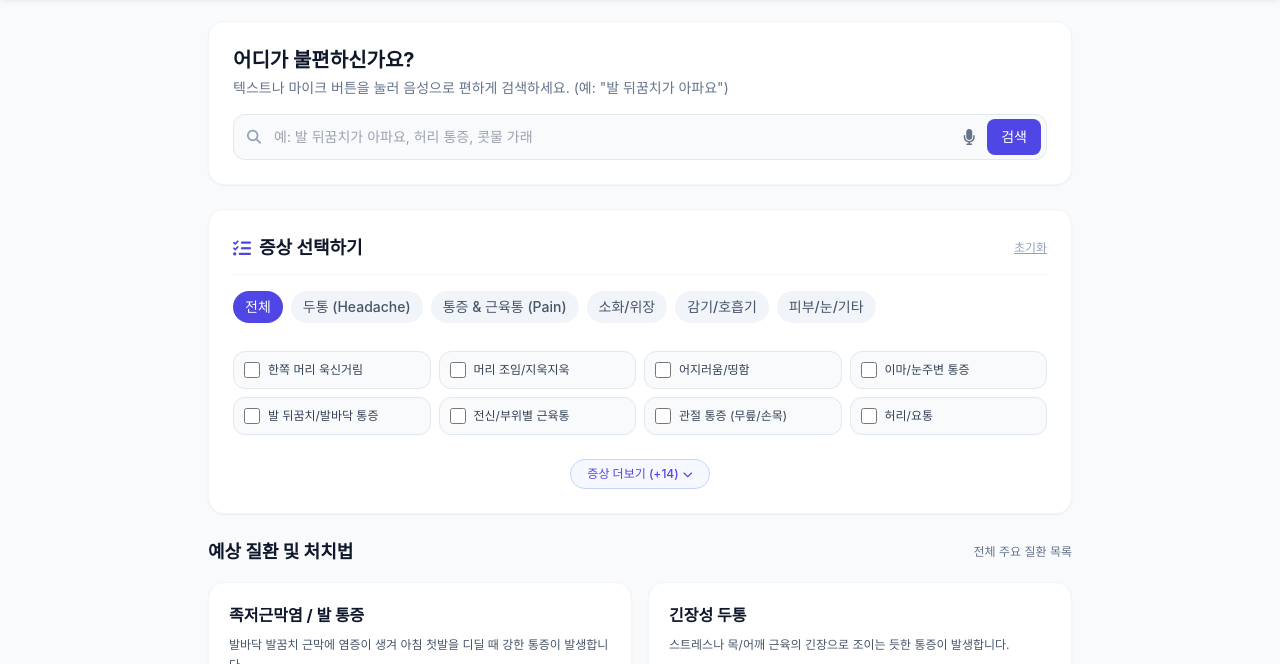
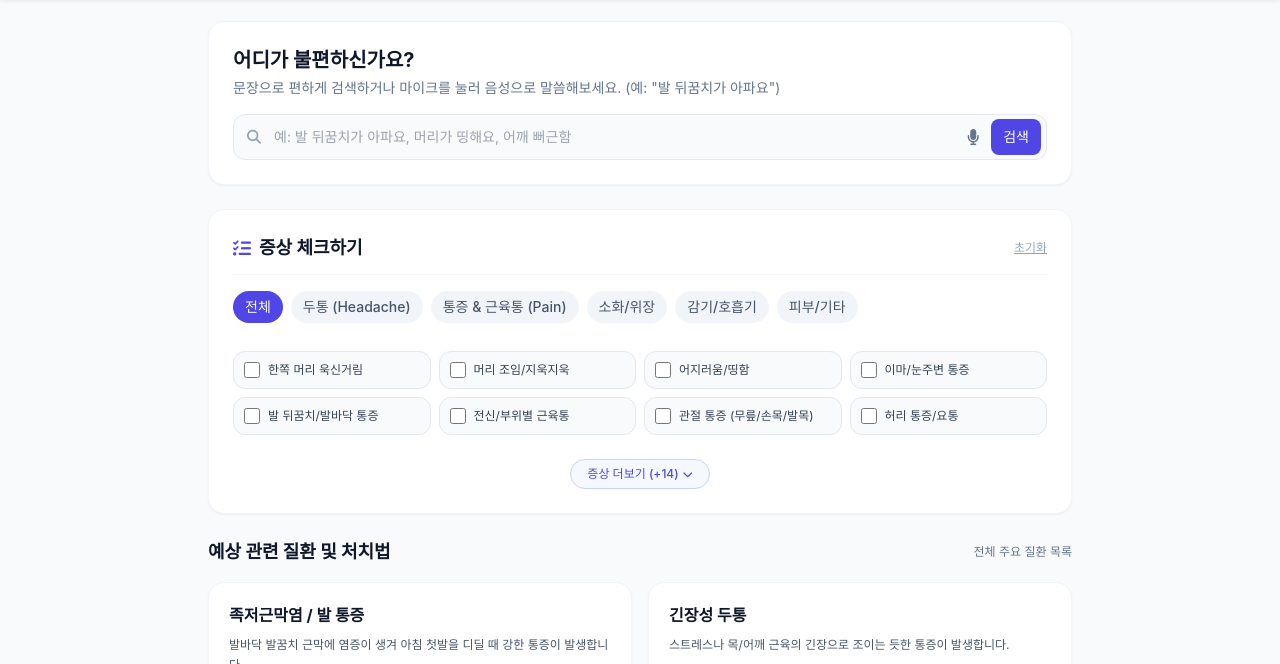
Before and after one commit to kangin2599-crypto/care, a plain HTML site: page index.html in a window 1280 px wide. Shown: the part 59-723 px from the top of the page. Drawn offline with nearby package versions, Linux system fonts and the light colour scheme; a web font is replaced by a local one.

Commit message:
Update index.html

```diff
--- a/index.html
+++ b/index.html
@@ -35,22 +35,22 @@
     <!-- Main Content -->
     <main class="max-w-4xl mx-auto px-4 py-6 w-full flex-grow space-y-6">
 
-        <!-- Banner & Speech Search -->
+        <!-- Banner & Natural / Speech Search -->
         <section class="bg-white rounded-2xl p-5 sm:p-6 shadow-sm border border-slate-100">
             <h1 class="text-lg sm:text-xl font-bold text-slate-900 mb-1">어디가 불편하신가요?</h1>
-            <p class="text-xs sm:text-sm text-slate-500 mb-4">텍스트나 마이크 버튼을 눌러 음성으로 편하게 검색하세요. (예: "발 뒤꿈치가 아파요")</p>
+            <p class="text-xs sm:text-sm text-slate-500 mb-4">문장으로 편하게 검색하거나 마이크를 눌러 음성으로 말씀해보세요. (예: "발 뒤꿈치가 아파요")</p>
 
             <div class="relative flex items-center">
                 <input type="text" id="naturalSearchInput" onkeyup="handleSearch(event)"
-                       placeholder="예: 발 뒤꿈치가 아파요, 허리 통증, 콧물 가래"
-                       class="w-full pl-10 pr-24 py-3 bg-slate-50 border border-slate-200 rounded-xl text-sm focus:outline-none focus:ring-2 focus:ring-indigo-500 focus:bg-white transition">
+                       placeholder="예: 발 뒤꿈치가 아파요, 머리가 띵해요, 어깨 뻐근함"
+                       class="w-full pl-10 pr-28 py-3 bg-slate-50 border border-slate-200 rounded-xl text-sm focus:outline-none focus:ring-2 focus:ring-indigo-500 focus:bg-white transition">
                 <i class="fa-solid fa-magnifying-glass absolute left-3.5 text-slate-400 text-sm"></i>
 
                 <div class="absolute right-1.5 flex items-center gap-1">
-                    <button id="micBtn" onclick="startSpeechRecognition()" title="음성으로 검색" class="p-2 text-slate-500 hover:text-indigo-600 hover:bg-slate-100 rounded-lg transition">
+                    <button id="micBtn" onclick="startSpeechRecognition()" title="음성 검색" class="p-2 text-slate-500 hover:text-indigo-600 hover:bg-slate-100 rounded-lg transition">
                         <i id="micIcon" class="fa-solid fa-microphone text-base"></i>
                     </button>
-                    <button onclick="executeSearch()" class="px-3.5 py-2 bg-indigo-600 hover:bg-indigo-700 text-white text-xs sm:text-sm font-medium rounded-lg transition">
+                    <button onclick="executeSearch()" class="px-3 py-2 bg-indigo-600 hover:bg-indigo-700 text-white text-xs sm:text-sm font-medium rounded-lg transition">
                         검색
                     </button>
                 </div>
@@ -64,7 +64,7 @@
         <section class="bg-white rounded-2xl p-5 sm:p-6 shadow-sm border border-slate-100 space-y-4">
             <div class="flex justify-between items-center border-b border-slate-100 pb-3">
                 <h2 class="font-bold text-base sm:text-lg text-slate-900 flex items-center gap-2">
-                    <i class="fa-solid fa-list-check text-indigo-600"></i> 증상 선택하기
+                    <i class="fa-solid fa-list-check text-indigo-600"></i> 증상 체크하기
                 </h2>
                 <button onclick="resetAll()" class="text-xs text-slate-400 hover:text-slate-600 underline">초기화</button>
             </div>
@@ -76,7 +76,7 @@
                 <button onclick="filterCategory('pain')" id="tab-pain" class="cat-tab px-3 py-1.5 rounded-full bg-slate-100 text-slate-600 font-medium whitespace-nowrap hover:bg-slate-200">통증 & 근육통 (Pain)</button>
                 <button onclick="filterCategory('digestive')" id="tab-digestive" class="cat-tab px-3 py-1.5 rounded-full bg-slate-100 text-slate-600 font-medium whitespace-nowrap hover:bg-slate-200">소화/위장</button>
                 <button onclick="filterCategory('cold')" id="tab-cold" class="cat-tab px-3 py-1.5 rounded-full bg-slate-100 text-slate-600 font-medium whitespace-nowrap hover:bg-slate-200">감기/호흡기</button>
-                <button onclick="filterCategory('skin')" id="tab-skin" class="cat-tab px-3 py-1.5 rounded-full bg-slate-100 text-slate-600 font-medium whitespace-nowrap hover:bg-slate-200">피부/눈/기타</button>
+                <button onclick="filterCategory('skin')" id="tab-skin" class="cat-tab px-3 py-1.5 rounded-full bg-slate-100 text-slate-600 font-medium whitespace-nowrap hover:bg-slate-200">피부/기타</button>
             </div>
 
             <!-- Checkboxes Grid -->
@@ -95,7 +95,7 @@
         <!-- Results Section (Collapsible Diseases List) -->
         <section id="resultsSection" class="space-y-4">
             <div class="flex justify-between items-center">
-                <h2 class="font-bold text-base sm:text-lg text-slate-900">예상 질환 및 처치법</h2>
+                <h2 class="font-bold text-base sm:text-lg text-slate-900">예상 관련 질환 및 처치법</h2>
                 <span id="matchCount" class="text-xs text-slate-500 font-normal">증상을 선택하거나 검색해보세요</span>
             </div>
 
@@ -145,7 +145,7 @@
             </div>
         </section>
 
-        <!-- Emergency Contacts Section -->
+        <!-- Emergency Contacts Section (Kept as requested) -->
         <section class="bg-rose-50 border border-rose-100 rounded-2xl p-5 space-y-3">
             <h2 class="font-bold text-rose-900 text-sm sm:text-base flex items-center gap-2">
                 <i class="fa-solid fa-phone-volume text-rose-600"></i> 1인가구 비상 연락망
@@ -196,6 +196,7 @@
                     <p id="modalDesc" class="text-slate-700 leading-relaxed"></p>
                 </div>
 
+                <!-- Self Treatment & Stretching Section -->
                 <div class="p-3.5 bg-indigo-50 border border-indigo-100 rounded-xl space-y-2">
                     <h4 class="font-bold text-indigo-900 text-xs flex items-center gap-1.5">
                         <i class="fa-solid fa-hand-holding-medical text-indigo-600"></i> 자가 처치 & 스트레칭 가이드
@@ -204,7 +205,7 @@
                 </div>
 
                 <div>
-                    <h4 class="text-xs font-bold text-slate-400 uppercase tracking-wider mb-2">관련 약품 및 평균 가격</h4>
+                    <h4 class="text-xs font-bold text-slate-400 uppercase tracking-wider mb-2">관련 약품 및 평균 가격 (클릭 시 상세)</h4>
                     <div id="modalMedsList" class="space-y-2">
                         <!-- Med cards dynamically inserted -->
                     </div>
@@ -250,28 +251,28 @@
 
     <!-- JavaScript Data and Logic -->
     <script>
-        // Expanded Symptom List
+        // Broad and flexible keyword mapping to prevent zero-search results
         const SYMPTOMS = [
-            // Headaches
-            { id: "h_migraine", category: "headache", label: "한쪽 머리 욱신거림", keywords: ["머리", "두통", "편두통", "한쪽", "관자놀이", "욱신"] },
-            { id: "h_tension", category: "headache", label: "머리 조임/지욱지욱", keywords: ["머리", "두통", "조임", "지욱지욱", "압박감", "뒷목"] },
+            // Headaches (두통 카테고리 분리)
+            { id: "h_migraine", category: "headache", label: "한쪽 머리 욱신거림", keywords: ["머리", "두통", "편두통", "한쪽", "관자놀이", "욱신", "띵"] },
+            { id: "h_tension", category: "headache", label: "머리 조임/지욱지욱", keywords: ["머리", "두통", "조임", "지욱지욱", "압박감", "뒷목", "묵직"] },
             { id: "h_dizzy", category: "headache", label: "어지러움/띵함", keywords: ["어지러움", "띵함", "어지럽다", "머리", "빙글"] },
-            { id: "h_front", category: "headache", label: "이마/눈주변 통증", keywords: ["이마", "눈주변", "전두통", "축농증"] },
+            { id: "h_front", category: "headache", label: "이마/눈주변 통증", keywords: ["이마", "눈주변", "전두통", "축농증", "눈이"] },
 
-            // Pain & Body Pain
-            { id: "p_heel", category: "pain", label: "발 뒤꿈치/발바닥 통증", keywords: ["발", "뒤꿈치", "발바닥", "아킬레스", "족천", "족근", "아파요"] },
-            { id: "p_muscle", category: "pain", label: "전신/부위별 근육통", keywords: ["근육통", "몸살", "뻐근", "아프다", "알쌘", "쑤심"] },
-            { id: "p_joint", category: "pain", label: "관절 통증 (무릎/손목)", keywords: ["관절", "무릎", "손목", "발목", "접질림", "삐었을때"] },
-            { id: "p_back", category: "pain", label: "허리/요통", keywords: ["허리", "요통", "디스크", "허리아파"] },
-            { id: "p_shoulder", category: "pain", label: "어깨/목 뻐근함(담)", keywords: ["어깨", "목", "담", "결림", "담걸림"] },
-            { id: "p_wrist", category: "pain", label: "손목 찌릿함/터널증후군", keywords: ["손목", "손가락", "찌릿", "터널"] },
+            // Pain & Body Pain (통증/근육통 카테고리 분리)
+            { id: "p_heel", category: "pain", label: "발 뒤꿈치/발바닥 통증", keywords: ["발", "뒤꿈치", "뒷꿈치", "발바닥", "아킬레스", "족천", "족근", "아파요", "아파", "디딜때"] },
+            { id: "p_muscle", category: "pain", label: "전신/부위별 근육통", keywords: ["근육통", "몸살", "뻐근", "아프다", "알쌘", "쑤심", "몸이", "쑤셔"] },
+            { id: "p_joint", category: "pain", label: "관절 통증 (무릎/손목/발목)", keywords: ["관절", "무릎", "손목", "발목", "접질림", "삐었을때", "무릎이"] },
+            { id: "p_back", category: "pain", label: "허리 통증/요통", keywords: ["허리", "요통", "디스크", "허리아파", "허리가"] },
+            { id: "p_shoulder", category: "pain", label: "어깨/목 뻐근함(담)", keywords: ["어깨", "목", "담", "결림", "담걸림", "어깨가"] },
+            { id: "p_wrist", category: "pain", label: "손목 찌릿함/터널증후군", keywords: ["손목", "손가락", "찌릿", "터널", "손목이"] },
 
             // Digestive
-            { id: "d_heartburn", category: "digestive", label: "속쓰림/신물", keywords: ["속쓰림", "위통", "신물", "역류"] },
-            { id: "d_indigestion", category: "digestive", label: "체함/소화불량/더부룩", keywords: ["체함", "소화불량", "더부룩", "답답", "체했을때"] },
-            { id: "d_diarrhea", category: "digestive", label: "복통/설사", keywords: ["복통", "배아픔", "설사", "배탈", "물설사"] },
+            { id: "d_heartburn", category: "digestive", label: "속쓰림/신물", keywords: ["속쓰림", "위통", "신물", "역류", "속이"] },
+            { id: "d_indigestion", category: "digestive", label: "체함/소화불량/더부룩", keywords: ["체함", "소화불량", "더부룩", "답답", "체했을때", "속더부룩"] },
+            { id: "d_diarrhea", category: "digestive", label: "복통/설사", keywords: ["복통", "배아픔", "설사", "배탈", "물설사", "배가"] },
             { id: "d_constipation", category: "digestive", label: "변비/답답함", keywords: ["변비", "배변", "아랫배"] },
-            { id: "d_nausea", category: "digestive", label: "구토/구식", keywords: ["구토", "메스꺼움", "울렁거림"] },
+            { id: "d_nausea", category: "digestive", label: "구토/메스꺼움", keywords: ["구토", "메스꺼움", "울렁거림", "토할것같아"] },
 
             // Cold / Respiratory
             { id: "c_fever", category: "cold", label: "발열/오한", keywords: ["열", "열나요", "오한", "춥다", "고열"] },
@@ -279,13 +280,13 @@
             { id: "c_sorethroat", category: "cold", label: "목 통증/인후통", keywords: ["목", "인후통", "목아픔", "침침", "목부음"] },
             { id: "c_runny", category: "cold", label: "콧물/코막힘", keywords: ["콧물", "코막힘", "비염", "재채기"] },
 
-            // Skin / Eyes / Others
+            // Skin / Others
             { id: "s_hives", category: "skin", label: "두드러기/가려움", keywords: ["두드러기", "가려움", "발진", "알레르기"] },
             { id: "s_dryeye", category: "skin", label: "눈 피로/건조", keywords: ["눈", "건조", "눈물", "뻑뻑"] },
             { id: "s_canker", category: "skin", label: "구내염/입안 헐음", keywords: ["구내염", "입안", "혓바늘"] }
         ];
 
-        // Expanded Medicine Database
+        // Expanded Medicine Database (OTC vs Rx with prices)
         const MEDICINES = {
             "m_tylenol": {
                 name: "타이레놀정 500mg",
@@ -377,7 +378,7 @@
             }
         };
 
-        // Expanded Disease Database
+        // Expanded Disease Database with Care & Stretching Guides
         const DISEASES = [
             {
                 id: "d_plantar",
@@ -471,7 +472,7 @@
             }
         ];
 
-        // State variables
+        // State Variables
         let selectedSymptoms = new Set();
         let currentCategory = 'all';
         let isSymptomsExpanded = false;
@@ -492,7 +493,7 @@
             if (activeTab) {
                 activeTab.className = 'cat-tab px-3 py-1.5 rounded-full bg-indigo-600 text-white font-medium whitespace-nowrap';
             }
-            isSymptomsExpanded = false; // Reset expand state on category change
+            isSymptomsExpanded = false;
             renderSymptoms();
         }
 
@@ -506,7 +507,7 @@
                 ? SYMPTOMS
                 : SYMPTOMS.filter(s => s.category === currentCategory);
 
-            const LIMIT = 8; // Compact view count
+            const LIMIT = 8; // Default initial view count
             const displayList = isSymptomsExpanded ? filtered : filtered.slice(0, LIMIT);
 
             displayList.forEach(s => {
@@ -589,7 +590,7 @@
             };
         }
 
-        // Natural Search
+        // Natural Sentence Search
         function handleSearch(e) {
             if (e.key === 'Enter') executeSearch();
         }
@@ -645,7 +646,7 @@
                 return;
             }
 
-            const LIMIT = 4; // Compact disease view limit
+            const LIMIT = 4; // Default initial disease view limit
             const displayList = isDiseasesExpanded ? list : list.slice(0, LIMIT);
 
             displayList.forEach(d => {
```
